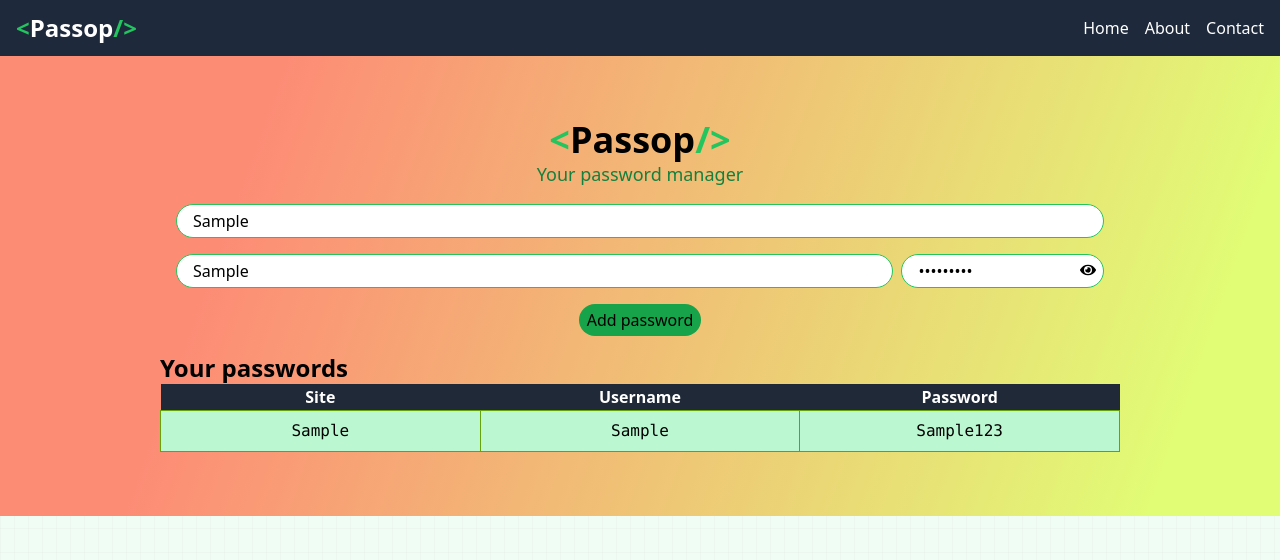
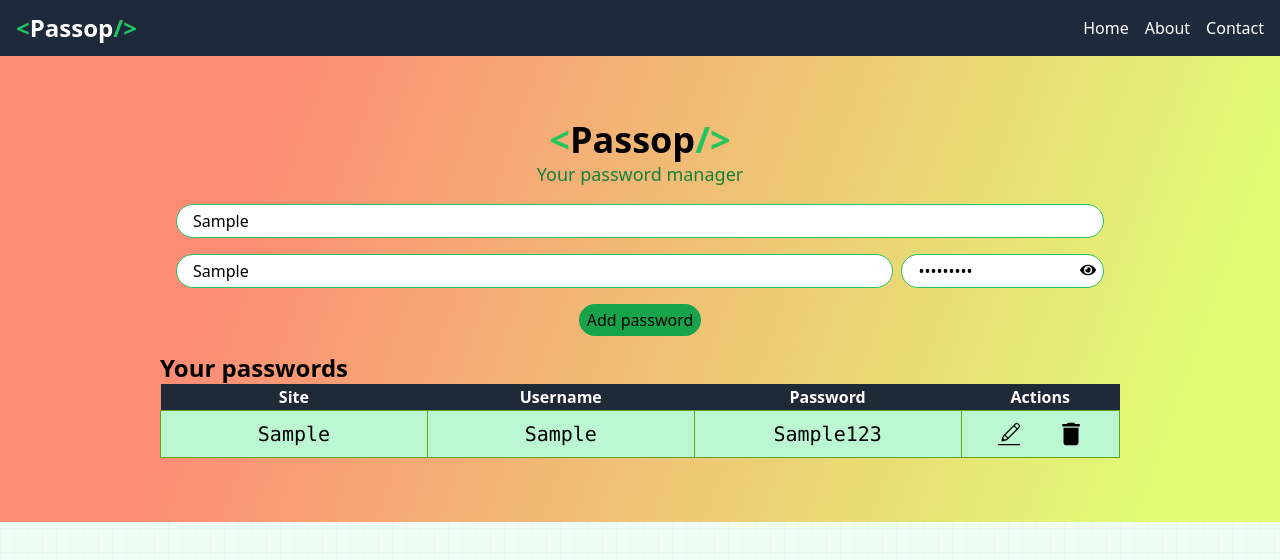
Before and after one commit to Sh-Farhan/password-manager, a React (Vite) app: page / in a window 1280 px wide. Both pictures are taken after typing "Sample", "Sample", "Sample123" into the empty fields and a click on the button "Add password". Shown: the top 560 px of the page. Built offline with nearby package versions, Linux system fonts and the light colour scheme; some icons are missing.

Commit message:
added plugins for password

```diff
--- a/package.json
+++ b/package.json
@@ -12,7 +12,8 @@
   "dependencies": {
     "react": "^18.3.1",
     "react-dom": "^18.3.1",
-    "react-icons": "^5.3.0"
+    "react-icons": "^5.3.0",
+    "uuid": "^10.0.0"
   },
   "devDependencies": {
     "@eslint/js": "^9.9.0",
--- a/src/Components/Manager.jsx
+++ b/src/Components/Manager.jsx
@@ -1,5 +1,8 @@
 import React, { useEffect, useRef, useState } from 'react'
 import { FaEye } from "react-icons/fa";
+import { CiEdit } from "react-icons/ci";
+import { MdDelete } from "react-icons/md";
+import { v4 as uuidv4 } from 'uuid';
 
 const Manager = () => {
   const inputRef = useRef(null);
@@ -22,9 +25,15 @@ const Manager = () => {
   }
 
   const addPass = () => {
-    setPasswordArray([...passwordArray,form]);
-    localStorage.setItem("passwords",JSON.stringify([...passwordArray,form]));
-    console.log(passwordArray)
+    setPasswordArray([...passwordArray,{...form,id: uuidv4()}]);
+    localStorage.setItem("passwords",JSON.stringify([...passwordArray,{...form,id: uuidv4()}]));
+    // console.log(passwordArray)
+  }
+
+  const deletePass = (id) => {
+    let updatedPassword = passwordArray.filter((item) => item.id !== id);
+    setPasswordArray(updatedPassword);
+    localStorage.setItem("passwords",JSON.stringify(updatedPassword))
   }
 
   const handleChange = (e) => {
@@ -65,17 +74,24 @@ const Manager = () => {
   <thead className='bg-gray-800 text-white'>
     <tr>
       <th>Site</th>
-      <th >Username</ th>
-      <th >Password</th>
+      <th>Username</ th>
+      <th>Password</th>
+      <th>Actions</th>
     </tr>
   </thead>
   <tbody className='bg-green-200 font-mono'>
     {passwordArray.map((item,index) => {
       return(
         <tr key={index}>
-        <td className='text-center w-40 border py-2 border-lime-600'><a href={item.site} target='_blank'>{item.site}</a></td>
-        <td className='text-center w-40 border py-2 border-lime-600'>{item.username}</td>
-        <td className='text-center w-40 border py-2 border-lime-600'>{item.password}</td>
+        <td className='text-center text-xl w-40 border py-2 border-lime-600'><a href={item.site} target='_blank'>{item.site}</a></td>
+        <td className='text-center text-xl w-40 border py-2 border-lime-600'>{item.username}</td>
+        <td className='text-center text-xl w-40 border py-2 border-lime-600'>{item.password}</td>
+        <td className='text-center text-xl w-3 border py-2 border-lime-600'>
+          <div className='flex justify-center gap-8'>
+          <button><CiEdit size={30} /></button>
+          <button onClick={() => deletePass(item.id)}><MdDelete size={30} /></button>
+          </div>
+        </td>
       </tr>
       )
     })}
```
Also changed, not shown: 1 other file (tests, documents, lock files or other folders).
